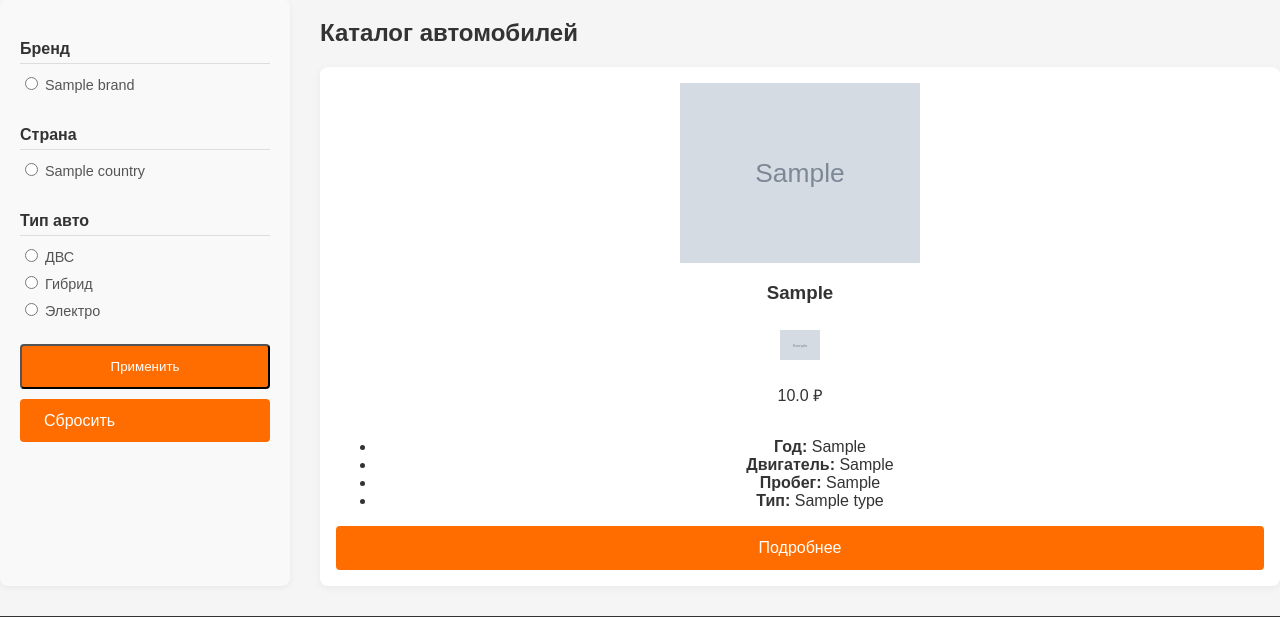
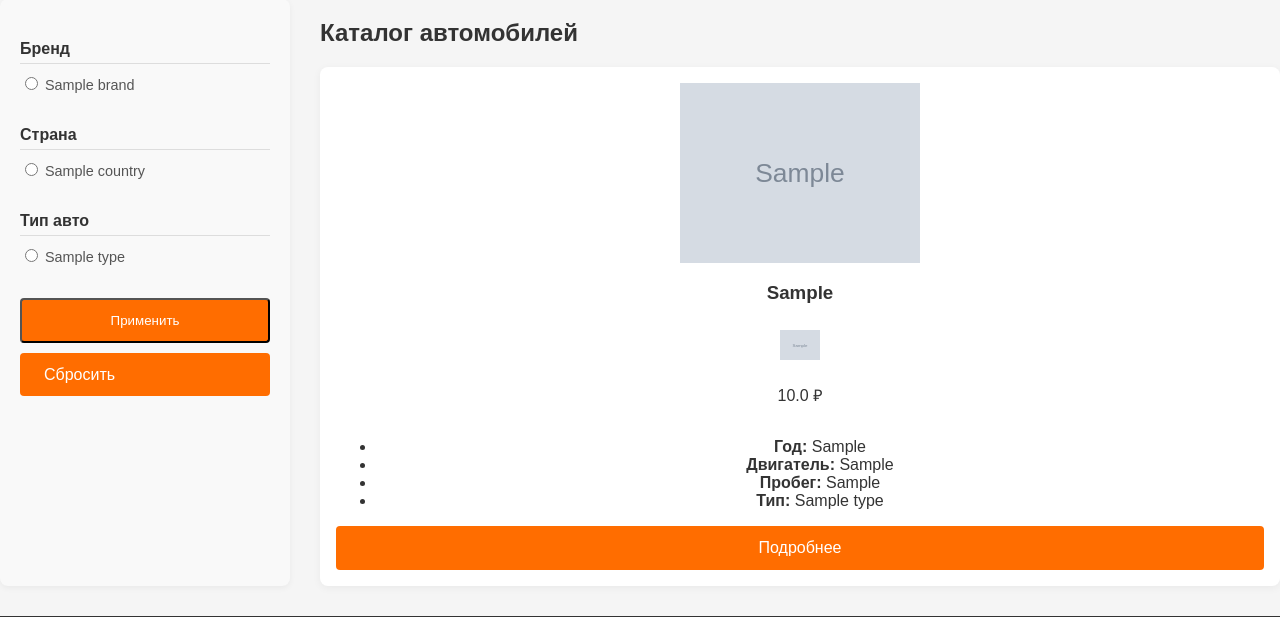
Before and after one commit to aleksandr-ovcharenko/cnauto, a Flask app: page /catalog in a window 1280 px wide. Shown: the part 139-756 px from the top of the page. Run offline with Flask 3, Linux system fonts and the light colour scheme; tables that the repository leaves empty hold one stand-in row (values such as "Sample post"); grey boxes marked "Sample" are stand-in pictures; some libraries are stand-ins or nearby versions.

Commit message:
Replaced CarType hardcode in facets with values from DB

```diff
--- a/backend/app.py
+++ b/backend/app.py
@@ -55,8 +55,9 @@ def catalog():
     cars = query.all()
     brands = Brand.query.order_by(Brand.name).all()
     countries = Country.query.order_by(Country.name).all()
+    car_types = CarType.query.order_by(CarType.name).all()
 
-    return render_template("catalog.html", cars=cars, brands=brands, countries=countries)
+    return render_template("catalog.html", cars=cars, brands=brands, countries=countries, car_types=car_types)
 
 
 
--- a/backend/templates/catalog.html
+++ b/backend/templates/catalog.html
@@ -43,15 +43,20 @@
             </div>
 
             <!-- Фильтр по типу -->
-            <div class="filter-group facet-group" data-facet="type">
+            <div class="filter-group" data-facet="type">
                 <h4>Тип авто</h4>
-                {% for t in ['ДВС', 'Гибрид', 'Электро'] %}
-                <label class="facet-item{% if loop.index > 5 %} hidden{% endif %}">
-                    <input type="radio" name="type" value="{{ t }}"
-                           {% if request.args.get('type') == t %}checked{% endif %}>
-                    {{ t }}
-                </label>
-                {% endfor %}
+                <div class="facet-items">
+                    {% for car_type in car_types %}
+                    <label class="facet-item {% if loop.index > 5 %}hidden{% endif %}">
+                        <input type="radio" name="type" value="{{ car_type.slug }}"
+                               {% if request.args.get('type') == car_type.slug %}checked{% endif %}>
+                        {{ car_type.name }}
+                    </label>
+                    {% endfor %}
+                </div>
+                {% if car_types|length > 5 %}
+                <button type="button" class="facet-toggle" data-target="type">Показать ещё</button>
+                {% endif %}
             </div>
 
             <div class="filter-buttons">
```
